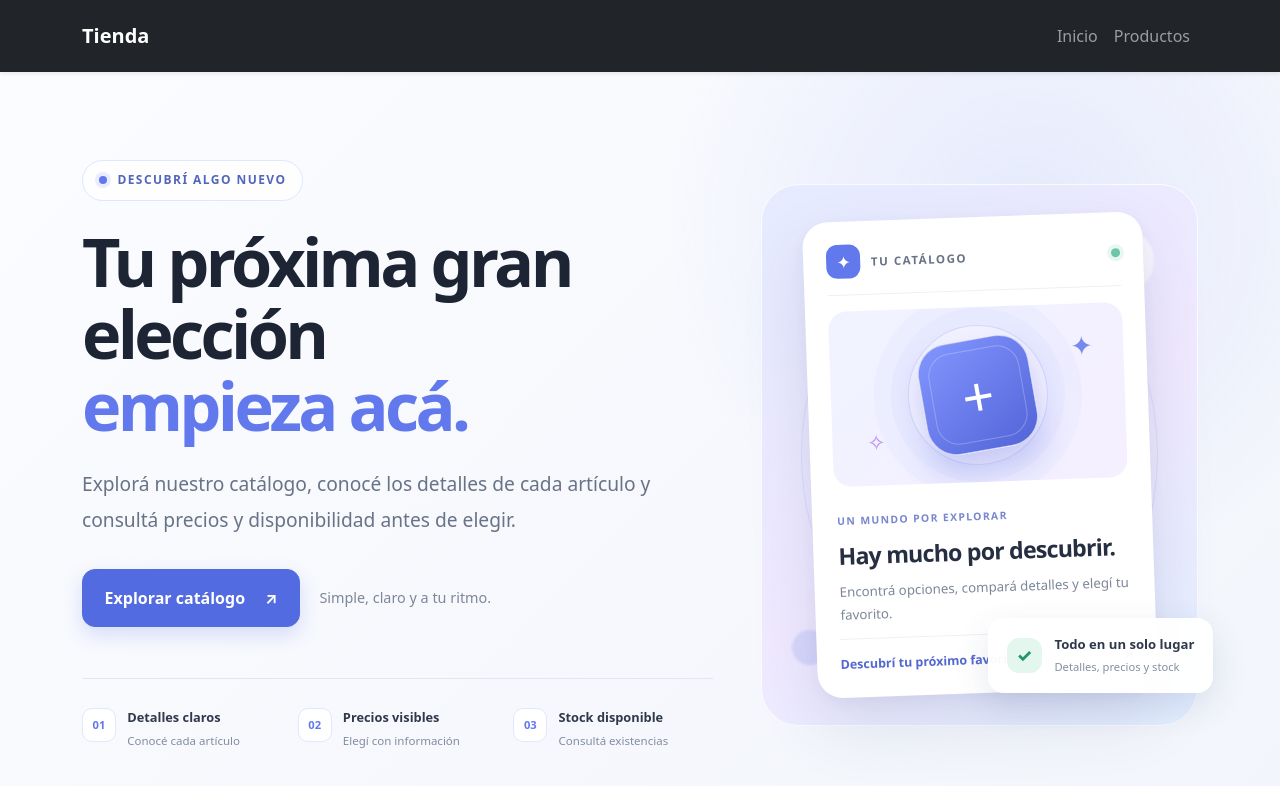
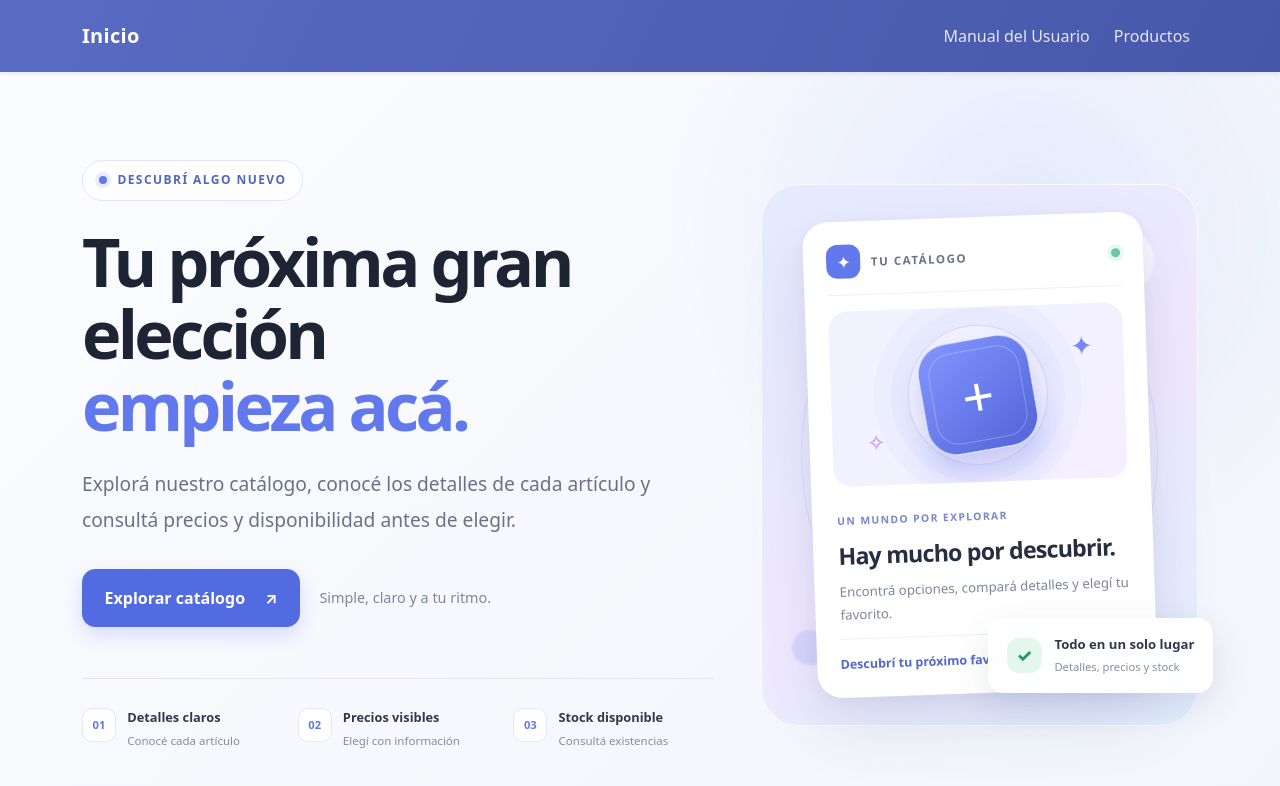
Before and after one commit to Exequiel92/Exequiel_Mendoza-TP_Integrador, a React (Vite) app in the folder frontend/: page / in a window 1280 px wide. Shown: the top 786 px of the page. Built offline with nearby package versions, Linux system fonts and the light colour scheme.

Commit message:
feat: agregar estilos y estructura a BarraNavegacion, incluyendo cambios en el texto y clases CSS

```diff
--- /dev/null
+++ b/frontend/src/components/BarraNavegacion/BarraNavegacion.css
@@ -0,0 +1,38 @@
+.barra-navegacion {
+  background: linear-gradient(115deg, #596bc3 0%, #4757a8 100%);
+}
+
+.barra-navegacion .navbar-brand {
+  color: #ffffff;
+  font-size: 1.25rem;
+  letter-spacing: 0.3px;
+  transition: opacity 0.2s ease;
+}
+
+.barra-navegacion .navbar-brand:hover {
+  color: #ffffff;
+  opacity: 0.85;
+}
+
+.barra-navegacion .nav-link {
+  color: rgba(255, 255, 255, 0.85);
+  font-weight: 500;
+  margin-left: 0.5rem;
+  transition:
+    color 0.2s ease,
+    opacity 0.2s ease;
+}
+
+.barra-navegacion .nav-link:hover,
+.barra-navegacion .nav-link:focus {
+  color: #ffffff;
+  opacity: 0.8;
+}
+
+.barra-navegacion .navbar-toggler {
+  border-color: rgba(255, 255, 255, 0.5);
+}
+
+.barra-navegacion .navbar-toggler:focus {
+  box-shadow: 0 0 0 0.2rem rgba(255, 255, 255, 0.2);
+}
--- a/frontend/src/components/BarraNavegacion/BarraNavegacion.tsx
+++ b/frontend/src/components/BarraNavegacion/BarraNavegacion.tsx
@@ -1,25 +1,28 @@
 import { Navbar, Nav, Container } from "react-bootstrap";
 import { Link } from "react-router-dom";
+import "./BarraNavegacion.css";
 
 const BarraNavegacion = () => {
   return (
     <Navbar
-      bg="dark"
       variant="dark"
       expand="lg"
       sticky="top"
-      className="shadow-sm py-3"
+      className="barra-navegacion shadow-sm py-3"
     >
       <Container>
         <Navbar.Brand as={Link} to="/" className="fw-bold">
-          Tienda
+          Inicio
         </Navbar.Brand>
-        <Navbar.Toggle />
-        <Navbar.Collapse>
+
+        <Navbar.Toggle aria-controls="navegacion-principal" />
+
+        <Navbar.Collapse id="navegacion-principal">
           <Nav className="ms-auto">
-            <Nav.Link as={Link} to="/">
-              Inicio
+            <Nav.Link as={Link} to="/manual-usuario">
+              Manual del Usuario
             </Nav.Link>
+
             <Nav.Link as={Link} to="/productos">
               Productos
             </Nav.Link>
```
